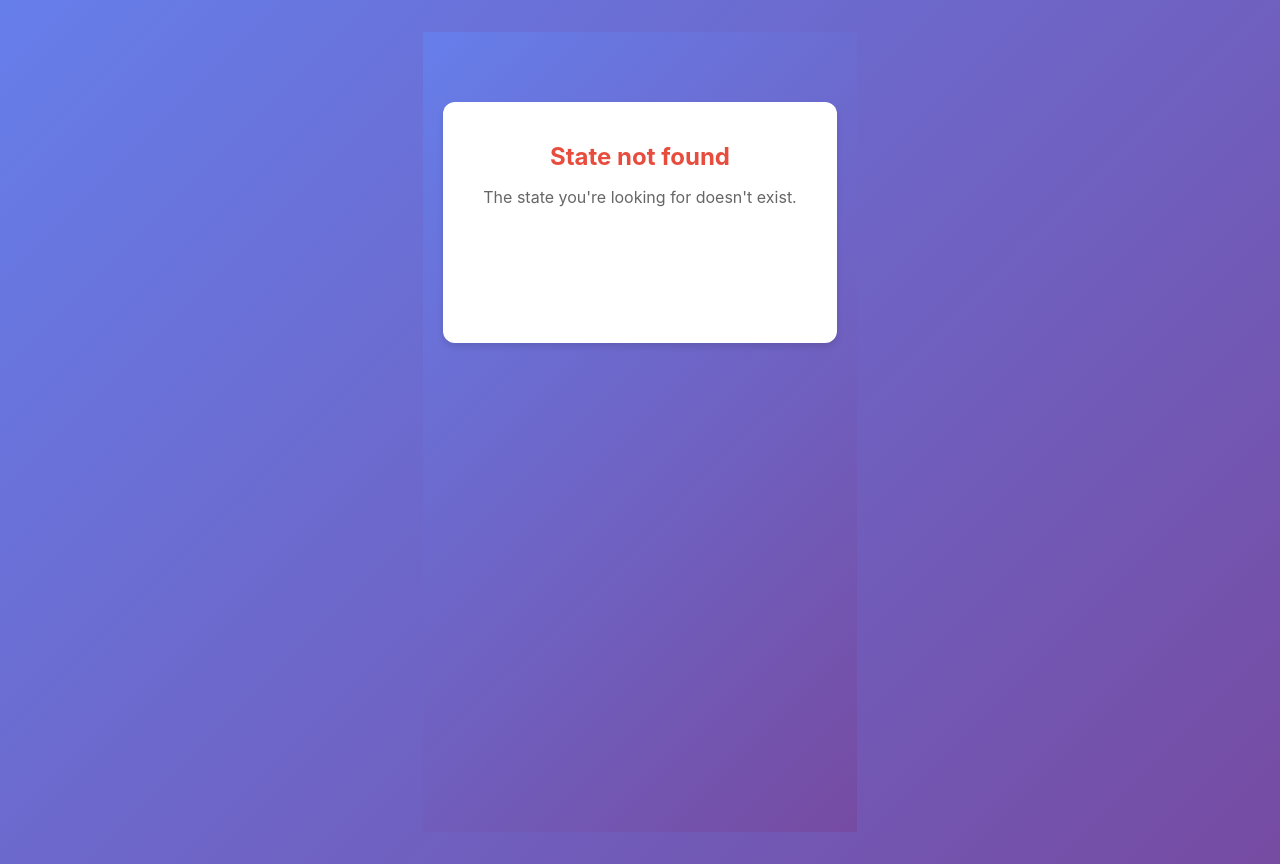
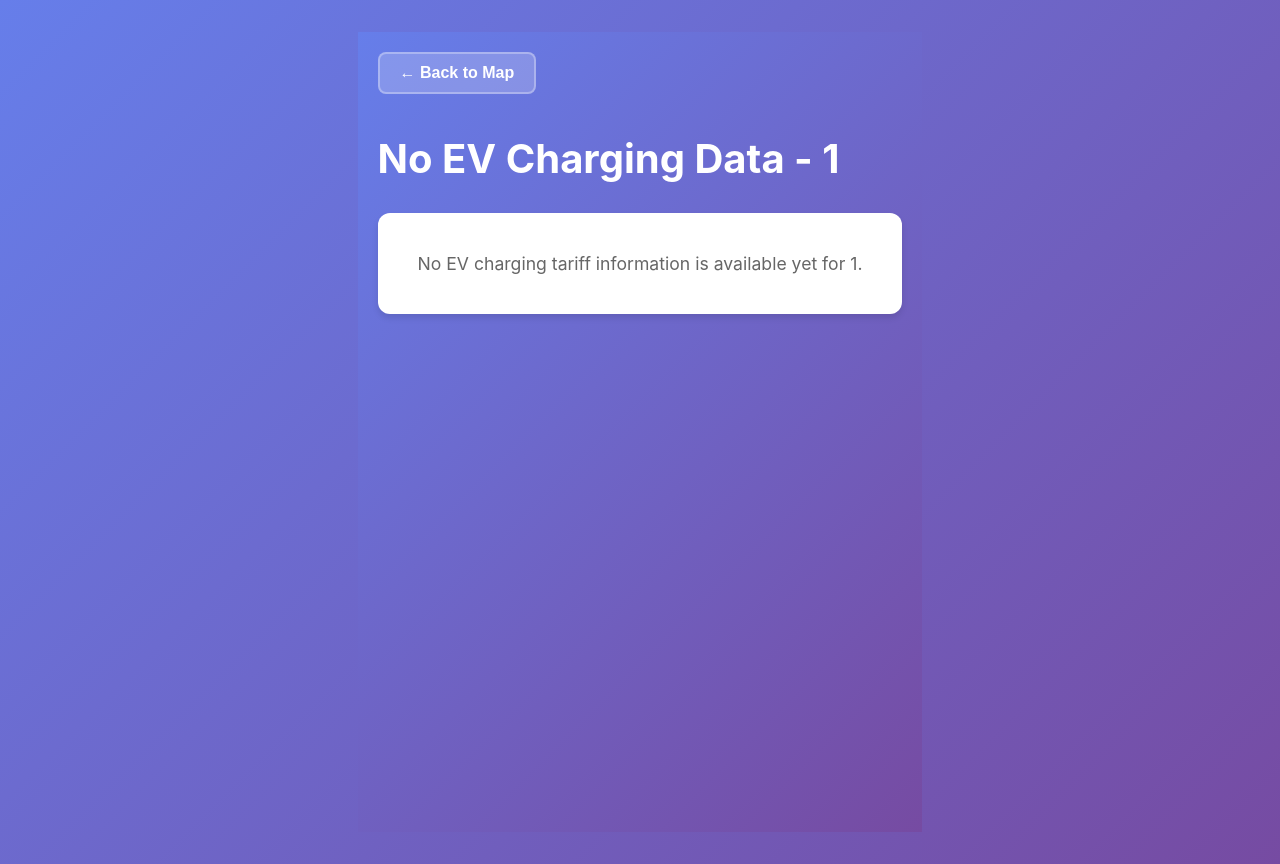
Before and after one commit to abhasdudeja/indianDiscomTariff, a React (Vite) app: page /utilities/1 in a window 1280 px wide. Before the commit this address had no page. Built offline with nearby package versions, Linux system fonts and the light colour scheme.

Commit message:
fix "back to map" button

```diff
--- a/src/components/UtilitiesList.jsx
+++ b/src/components/UtilitiesList.jsx
@@ -21,12 +21,25 @@ const UtilitiesList = () => {
     }
 
     if (!state) {
+        // When we have a valid route param but no data in our CSV,
+        // still show a clear message and a prominent Back to Map button.
+        const prettyName = stateId
+            ? stateId
+                .replace(/[-_]+/g, ' ')
+                .toLowerCase()
+                .replace(/\b\w/g, (ch) => ch.toUpperCase())
+            : 'this state'
+
         return (
             <div className="utilities-list-container">
-                <div className="error-container">
-                    <h2>State not found</h2>
-                    <p>The state you're looking for doesn't exist.</p>
-                    <Link to="/" className="back-button">Back to Map</Link>
+                <div className="utilities-header">
+                    <button onClick={() => navigate('/')} className="back-button">
+                        ← Back to Map
+                    </button>
+                    <h1>No EV Charging Data - {prettyName}</h1>
+                </div>
+                <div className="no-utilities">
+                    <p>No EV charging tariff information is available yet for {prettyName}.</p>
                 </div>
             </div>
         )
```
